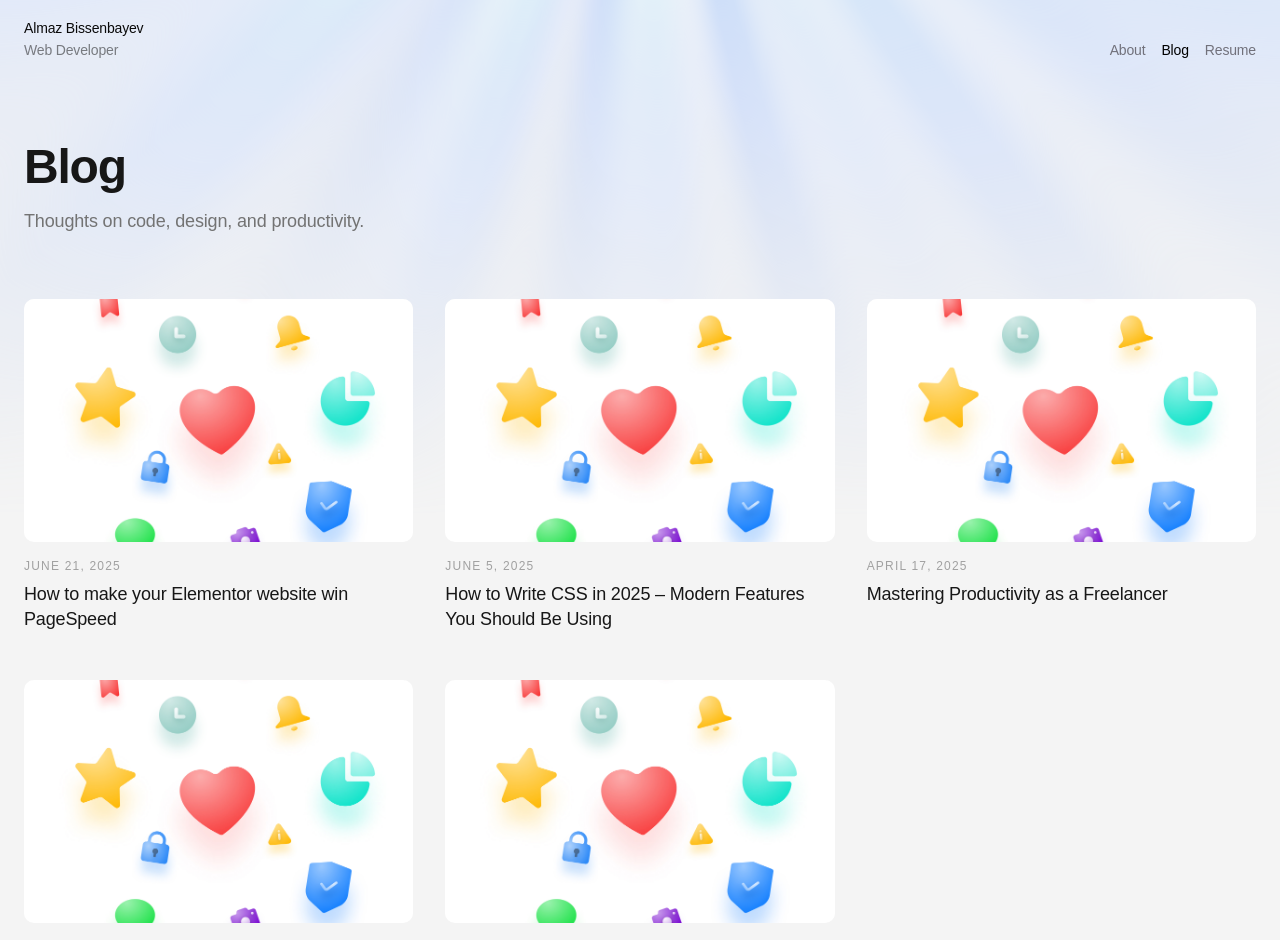
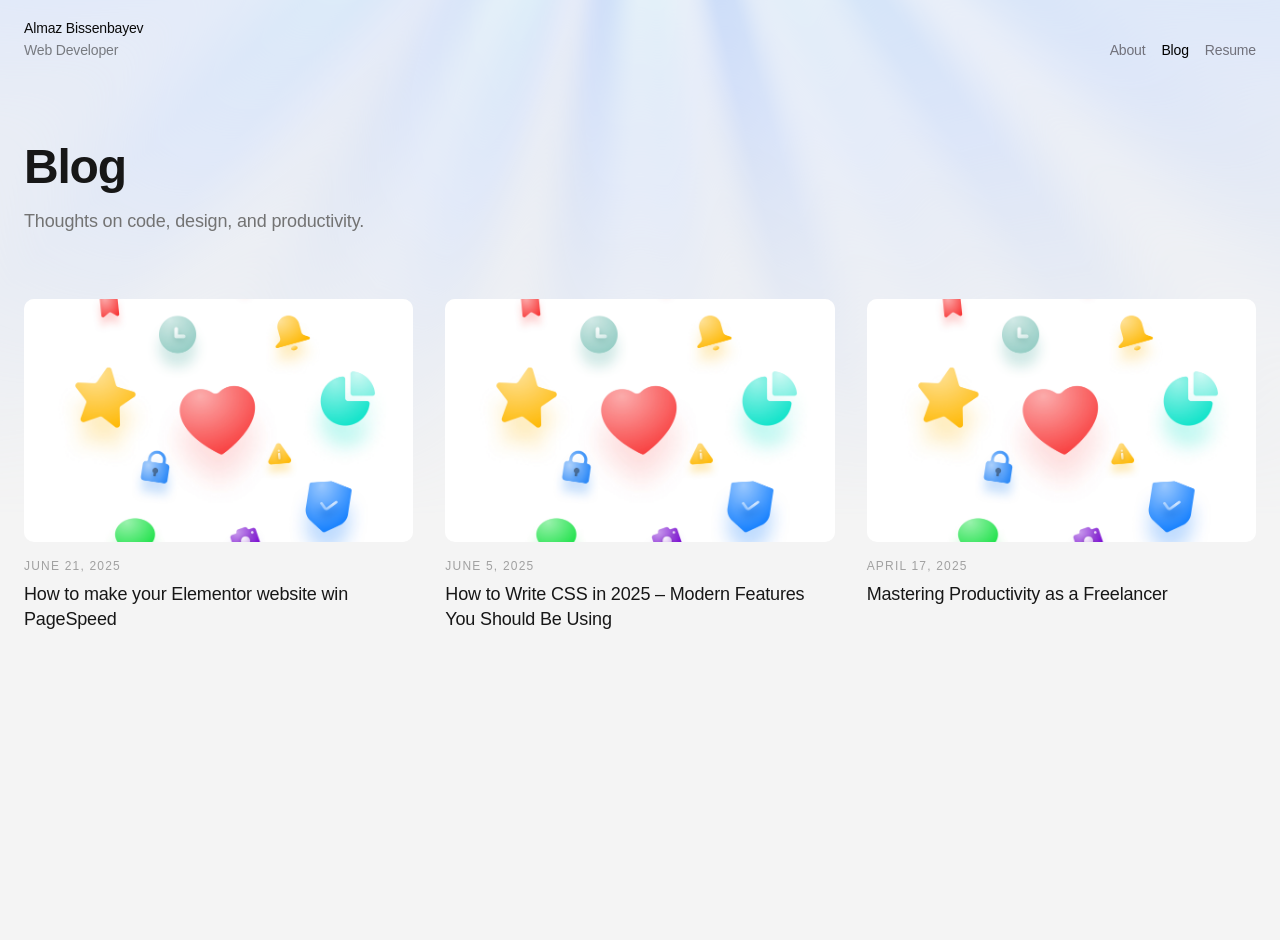
Before and after one commit to almazbisenbaev/almaz, a Next.js app: page /posts in a window 1280 px wide. Shown: the top 940 px of the page. After the commit the page ends 800 px from the top, so only its background shows below. Built offline with nearby package versions, Linux system fonts and the light colour scheme; a web font is replaced by a local one.

Commit message:
Remove some posts

```diff
--- a/src/app/posts/page.jsx
+++ b/src/app/posts/page.jsx
@@ -40,7 +40,7 @@ export default function Posts(){
                   isExternal={true}
                   thumbnail="/images/project-glowy.jpg"
                 />
-                <BlogThumbnail
+                {/* <BlogThumbnail
                   title="Why I switched to Next.js for my personal portfolio"
                   date="April 10, 2026"
                   link="/posts/why-i-switched-to-nextjs"
@@ -53,7 +53,7 @@ export default function Posts(){
                   link="/posts/future-of-web-design"
                   isExternal={false}
                   thumbnail="/images/project-glowy.jpg"
-                />
+                /> */}
             </div>
         </div>
     )
```
